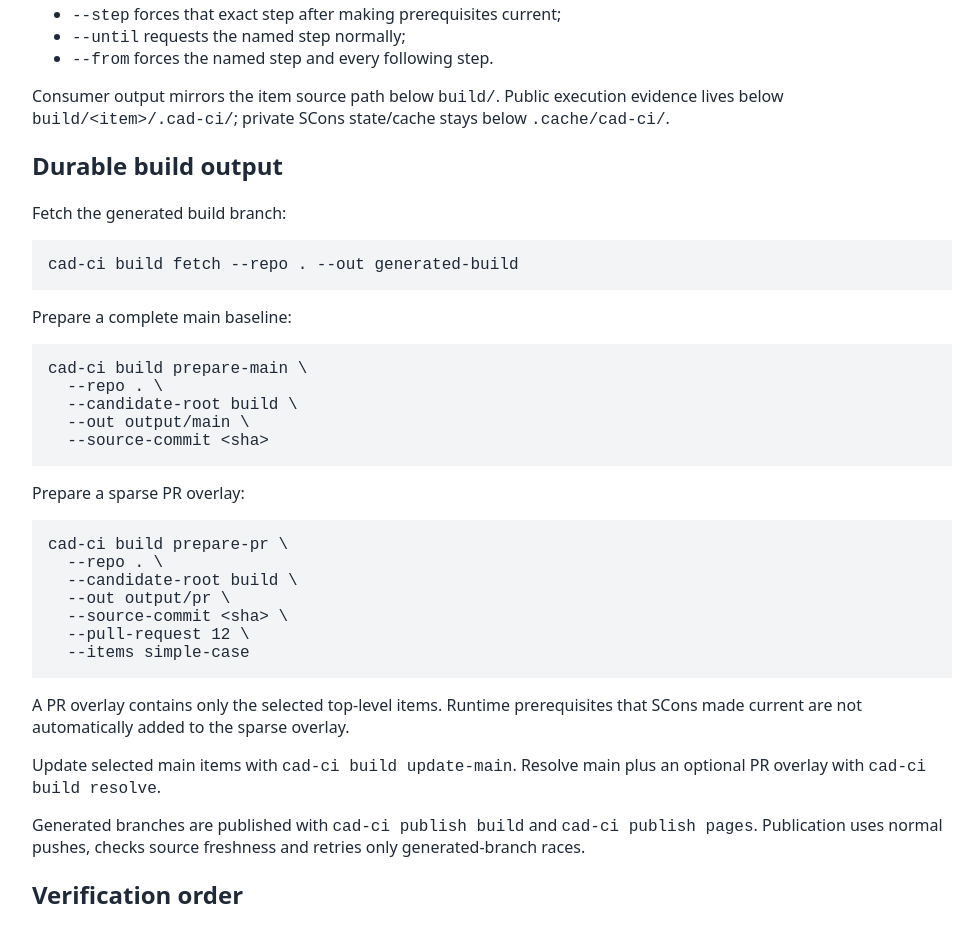
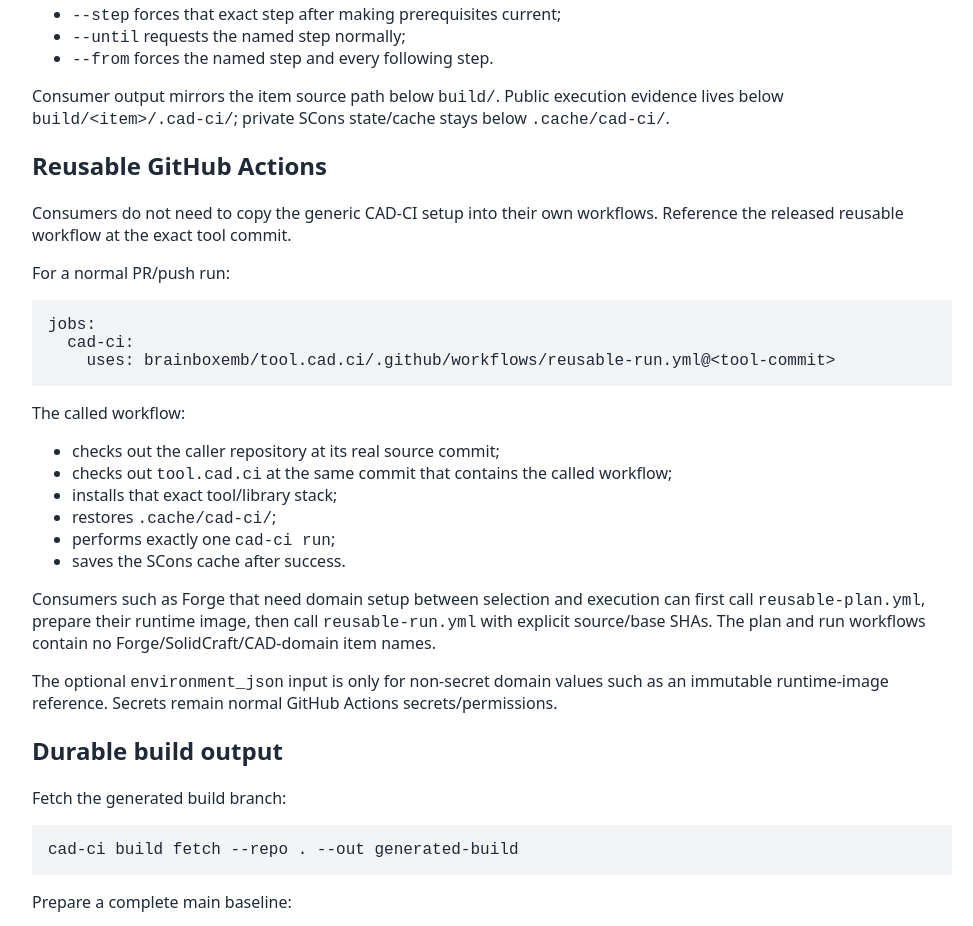
Before and after one commit to brainboxemb/tool.cad.ci, a plain HTML site: page index.html in a window 1280 px wide. Shown: the part 1712-2638 px from the top of the page, without its empty margins (148-1121 px from the left). Drawn offline with Linux system fonts and the light colour scheme.

Commit message:
Publish docs at 542216f0c04932a2e3212cb38caebb3f6e54e750

```diff
--- a/index.html
+++ b/index.html
@@ -87,6 +87,30 @@ prerequisite traversal, incremental decisions and CacheDir reuse.</p>
 <p>Consumer output mirrors the item source path below <code>build/</code>. Public execution
 evidence lives below <code>build/&lt;item&gt;/.cad-ci/</code>; private SCons state/cache stays
 below <code>.cache/cad-ci/</code>.</p>
+<h2>Reusable GitHub Actions</h2>
+<p>Consumers do not need to copy the generic CAD-CI setup into their own
+workflows. Reference the released reusable workflow at the exact tool commit.</p>
+<p>For a normal PR/push run:</p>
+<pre><code class="language-yaml">jobs:
+  cad-ci:
+    uses: brainboxemb/tool.cad.ci/.github/workflows/reusable-run.yml@&lt;tool-commit&gt;
+</code></pre>
+<p>The called workflow:</p>
+<ul>
+<li>checks out the caller repository at its real source commit;</li>
+<li>checks out <code>tool.cad.ci</code> at the same commit that contains the called workflow;</li>
+<li>installs that exact tool/library stack;</li>
+<li>restores <code>.cache/cad-ci/</code>;</li>
+<li>performs exactly one <code>cad-ci run</code>;</li>
+<li>saves the SCons cache after success.</li>
+</ul>
+<p>Consumers such as Forge that need domain setup between selection and execution
+can first call <code>reusable-plan.yml</code>, prepare their runtime image, then call
+<code>reusable-run.yml</code> with explicit source/base SHAs. The plan and run workflows
+contain no Forge/SolidCraft/CAD-domain item names.</p>
+<p>The optional <code>environment_json</code> input is only for non-secret domain values
+such as an immutable runtime-image reference. Secrets remain normal GitHub
+Actions secrets/permissions.</p>
 <h2>Durable build output</h2>
 <p>Fetch the generated build branch:</p>
 <pre><code class="language-text">cad-ci build fetch --repo . --out generated-build
--- a/provenance.json
+++ b/provenance.json
@@ -1,5 +1,5 @@
 {
   "generator": "tool.cad.ci",
   "schema": 1,
-  "source_commit": "f43e13d7e1547e4caef9827848bace4744d30e17"
+  "source_commit": "542216f0c04932a2e3212cb38caebb3f6e54e750"
 }
```
Also changed, not shown: requirements/index.html (+13 -1 lines).
